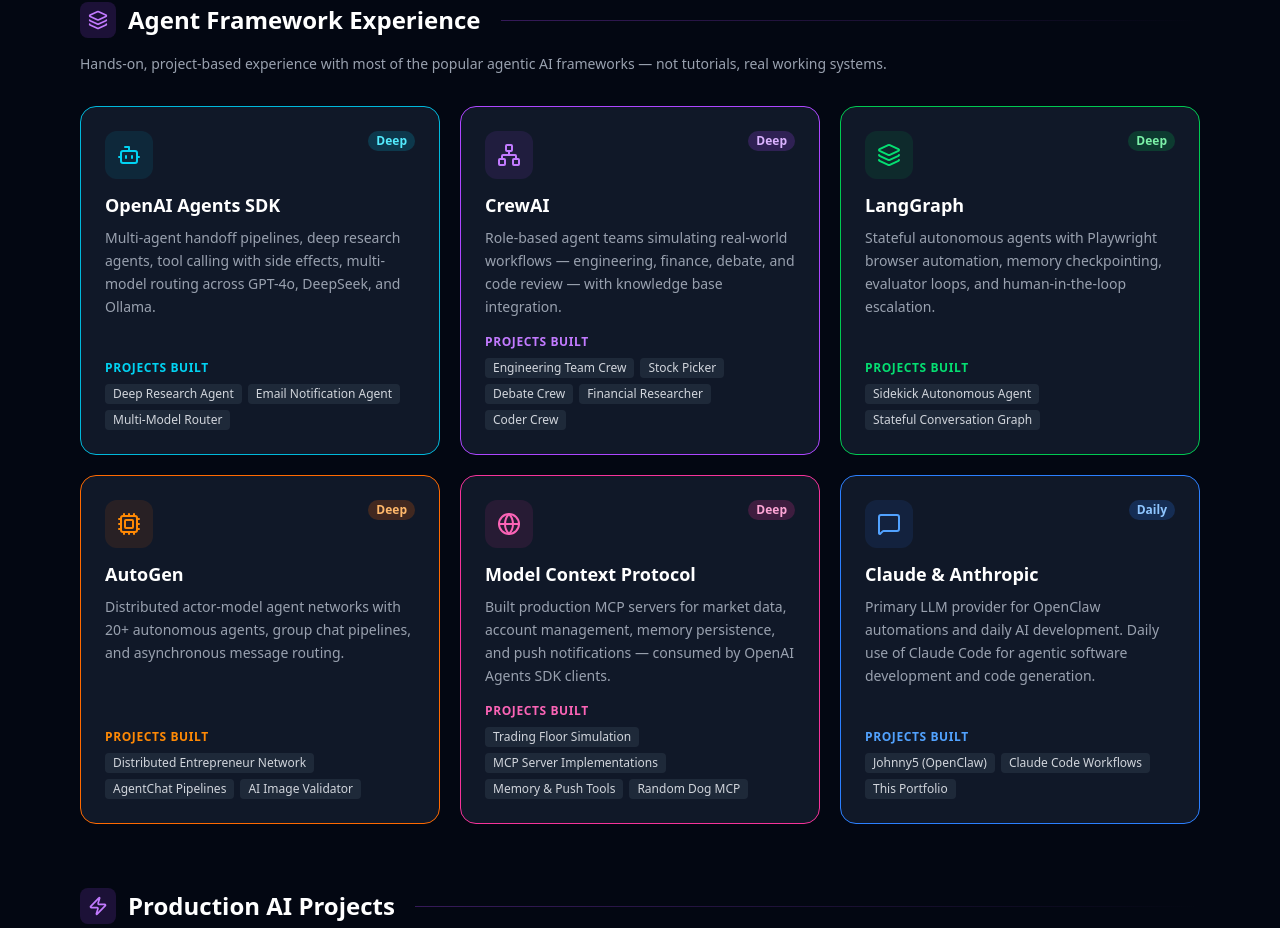
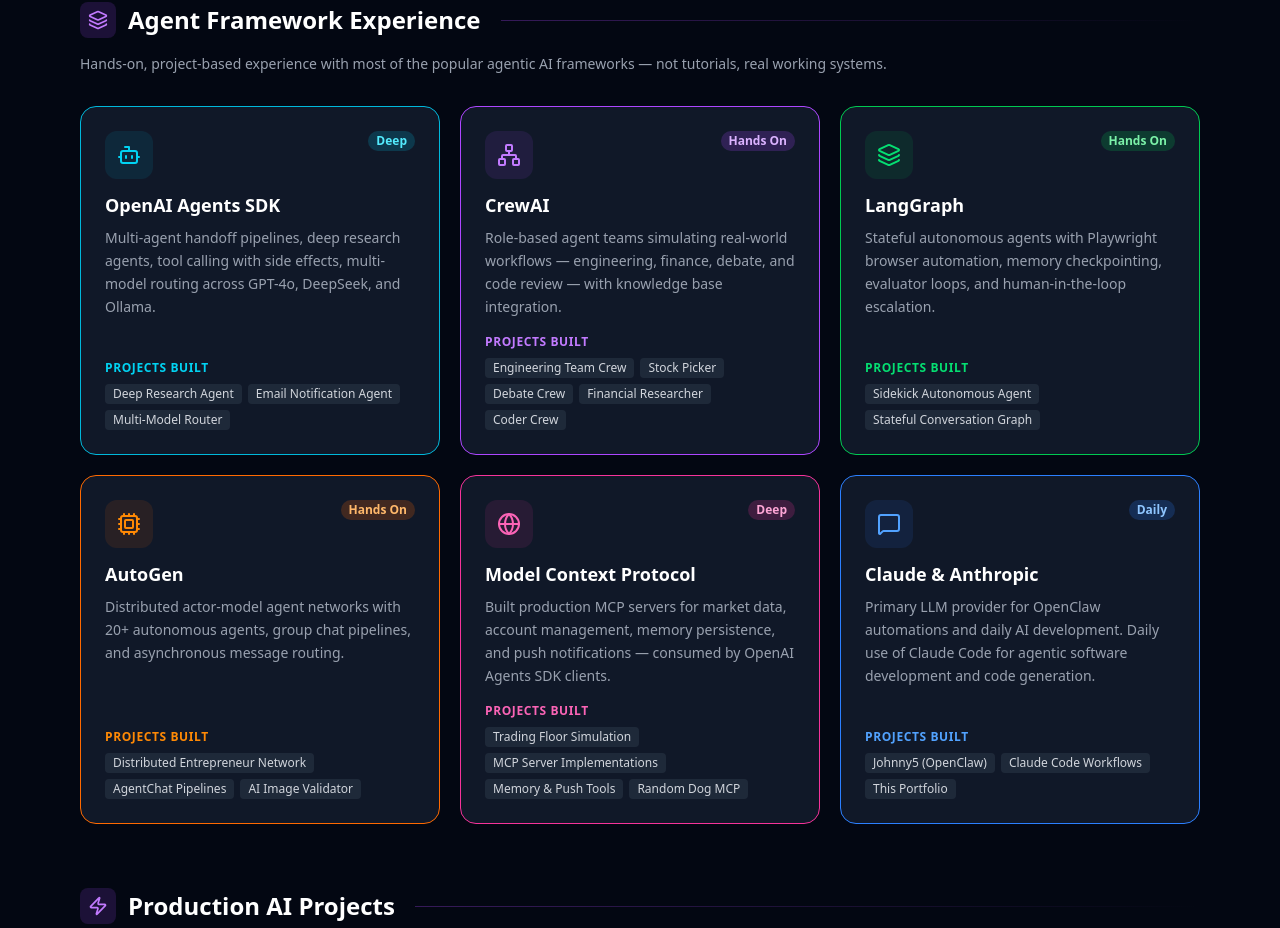
Before and after one commit to DontFretBrett/portfolio, a React (Vite) app: page /ai in a window 1280 px wide. Shown: the part 2309-3237 px from the top of the page. Built offline with nearby package versions, Linux system fonts and the light colour scheme.

Commit message:
refactor: update depth descriptions in frameworkCards from 'Deep' to 'Hands On' for consistency

```diff
--- a/src/pages/AIExperiencePage.tsx
+++ b/src/pages/AIExperiencePage.tsx
@@ -140,7 +140,7 @@
     name: 'CrewAI',
     icon: <Network size={24} />,
     color: 'purple',
-    depth: 'Deep',
+    depth: 'Hands On',
     description: 'Role-based agent teams simulating real-world workflows — engineering, finance, debate, and code review — with knowledge base integration.',
     projects: ['Engineering Team Crew', 'Stock Picker', 'Debate Crew', 'Financial Researcher', 'Coder Crew'],
   },
@@ -148,7 +148,7 @@
     name: 'LangGraph',
     icon: <Layers size={24} />,
     color: 'green',
-    depth: 'Deep',
+    depth: 'Hands On',
     description: 'Stateful autonomous agents with Playwright browser automation, memory checkpointing, evaluator loops, and human-in-the-loop escalation.',
     projects: ['Sidekick Autonomous Agent', 'Stateful Conversation Graph'],
   },
@@ -156,7 +156,7 @@
     name: 'AutoGen',
     icon: <Cpu size={24} />,
     color: 'orange',
-    depth: 'Deep',
+    depth: 'Hands On',
     description: 'Distributed actor-model agent networks with 20+ autonomous agents, group chat pipelines, and asynchronous message routing.',
     projects: ['Distributed Entrepreneur Network', 'AgentChat Pipelines', 'AI Image Validator'],
   },
```
